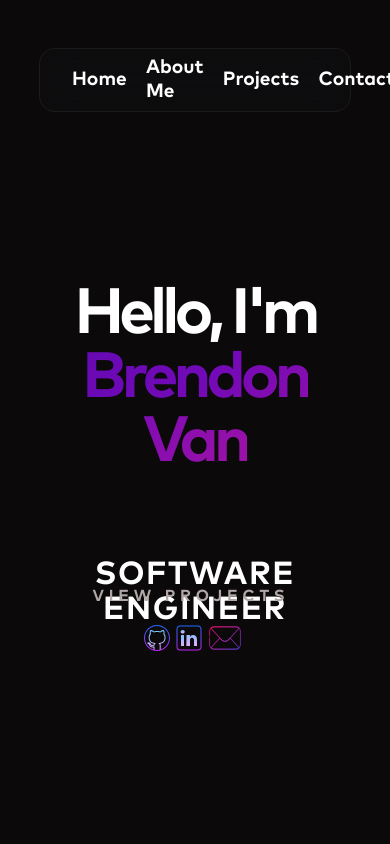
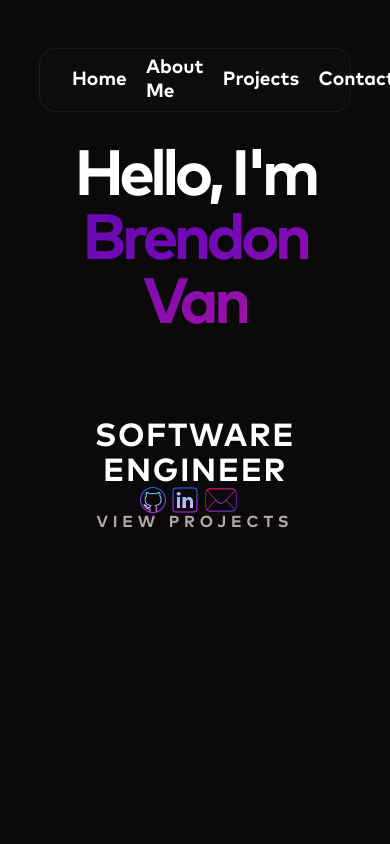
Before and after one commit to brendonvan/Portfolio, a React (Create React App) app: page / in a window 390 px wide. Shown: the top 844 px of the page. Built offline with nearby package versions, Linux system fonts and the light colour scheme; the HTML template or start-up script is replaced by a standard one.

Commit message:
made contact logic reusable

```diff
--- a/src/App.css
+++ b/src/App.css
@@ -59,120 +59,3 @@ h1, h2, h3, h4, h5, h6, p {
   justify-content: center;
   flex-flow: column;
 }
-
-
-.contact {
-  width: 100%;
-  display: flex;
-  justify-content: space-between;
-  margin-top: 4rem;
-  margin-left: -0.5rem;
-  overflow: hidden;
-  position: relative;
-}
-
-.contact__points {
-  display: inline-flex;
-  align-items: center;
-  justify-content: center;
-}
-
-.moved {
-  animation: 1s slide-left forwards;
-}
-
-.email {
-  margin-left: 0.3rem;
-  cursor: pointer;
-
-}
-
-.show-email {
-  margin-left: 0rem;
-  margin-top: -2.15rem;
-  padding: 0.2rem;
-  display: block;
-  cursor: text;
-  position: absolute;
-  animation: 1s appear forwards;
-  border: 1px solid var(--theme-secondary-black);
-  border-radius: 4px;
-}
-
-@keyframes slide-left {
-  to {
-    transform: translateX(-600%);
-  }
-}
-
-@keyframes slide-right {
-  to {
-    transform: translateX(0%);
-  }
-}
-
-@keyframes appear {
-  0% {
-    display: none;
-    transform:translateX(100%);
-  }
-  100% {
-    display: block;
-    transform:translateX(-50%);
-  }
-}
-
-.show-email:hover {
-  color: var(--theme-secondary-dark-white);
-}
-
-.hide-email {
-  animation: 1s slide-right forwards;
-  display: none;
-}
-
-.show-hint {
-  color: var(--theme-hint-black);
-  display: flex;
-  align-self: flex-end;
-}
-
-.hide-hint {
-  color: transparent;
-}
-
-@media (max-width: 480px) {
-  .contact {
-    width: 100%;
-    display: flex;
-    align-items: center;
-    justify-content: space-between;
-    flex-flow: column;
-    margin-top: -4rem;
-    margin-left: -0.5rem;
-    overflow: hidden;
-    position: relative;
-  }
-  .contact-landing {
-    display: none;
-  }
-
-  @keyframes slide-left {
-    to {
-      transform: translateX(-300%);
-    }
-  }
-  @keyframes appear {
-    0% {
-      display: none;
-      transform:translateX(100%);
-    }
-    100% {
-      display: block;
-      transform:translateX(5%);
-    }
-  }
-  .contact__points {
-    margin-top: 1rem;
-  }
-}
--- /dev/null
+++ b/src/components/Contact/Contact.css
@@ -0,0 +1,118 @@
+.contact {
+    width: 100%;
+    display: flex;
+    justify-content: space-between;
+    position: relative;
+    overflow: hidden;
+}
+
+.contact__points {
+    display: inline-flex;
+    align-items: center;
+    justify-content: center;
+}
+
+.moved {
+    animation: 1s slide-left forwards;
+}
+
+.email {
+    margin-left: 0.3rem;
+    cursor: pointer;
+
+}
+
+.show-email {
+    margin-left: 0rem;
+    margin-top: -2.15rem;
+    padding: 0.2rem;
+    display: block;
+    cursor: text;
+    position: absolute;
+    animation: 1s appear forwards;
+    border: 1px solid var(--theme-secondary-black);
+    border-radius: 4px;
+}
+
+@keyframes slide-left {
+    to {
+        transform: translateX(-600%);
+    }
+}
+
+@keyframes slide-right {
+    to {
+        transform: translateX(0%);
+    }
+}
+
+@keyframes appear {
+    0% {
+        display: none;
+        transform: translateX(100%);
+    }
+
+    100% {
+        display: block;
+        transform: translateX(-50%);
+    }
+}
+
+.show-email:hover {
+    color: var(--theme-secondary-dark-white);
+}
+
+.hide-email {
+    animation: 1s slide-right forwards;
+    display: none;
+}
+
+.show-hint {
+    color: var(--theme-hint-black);
+    display: flex;
+    align-self: flex-end;
+}
+
+.hide-hint {
+    color: transparent;
+}
+
+@media (max-width: 480px) {
+    .contact {
+        width: 100%;
+        display: flex;
+        align-items: center;
+        justify-content: space-between;
+        flex-flow: column;
+        margin-top: -4rem;
+        margin-left: -0.5rem;
+        overflow: hidden;
+        position: relative;
+    }
+
+    .contact-landing {
+        display: none;
+    }
+
+    @keyframes slide-left {
+        to {
+            transform: translateX(-300%);
+        }
+    }
+
+    @keyframes appear {
+        0% {
+            display: none;
+            transform: translateX(100%);
+        }
+
+        100% {
+            display: block;
+            transform: translateX(5%);
+        }
+    }
+
+    .contact__points {
+        margin-top: 1rem;
+    }
+}
--- /dev/null
+++ b/src/components/Contact/Contact.jsx
@@ -0,0 +1,27 @@
+import './Contact.css';
+import { useState } from 'react';
+
+const Contact = () => {
+    let [showEmail, setShowEmail] = useState(false);
+    const toggleEmail = () => {
+        if (!showEmail) {
+            navigator.clipboard.writeText('brendon@van.digital');
+            setShowEmail(true);
+        } else {
+            setShowEmail(false);
+        }
+    }
+    return (
+        <div className='contact'>
+            <div className='contact__info'>
+                <span className={ showEmail ? 'contact__points moved' : 'contact__points' }><a href='https://github.com/brendonvan/' target="_blank" rel="noopener noreferrer"><img src="./icons/github.svg" alt="github" /></a> </span>
+                <span className={ showEmail ? 'contact__points moved' : 'contact__points' }><a href='https://www.linkedin.com/in/brendon-van/' target="_blank" rel="noopener noreferrer"><img src="./icons/linkedin.svg" alt="linkedin" /></a> </span>
+                <span className={ showEmail ? 'contact__points email moved' : 'contact__points email' }><img onClick={ () => { toggleEmail() } } src="./icons/email.svg" alt="email" /> </span>
+                <p><span className={ showEmail ? 'show-email' : 'hide-email' }>brendon@van.digital</span></p>
+            </div>
+            <div className={ showEmail ? 'show-hint' : 'hide-hint' }>---{'>'} Email copied to clipboard! {'<'}---</div>
+        </div>
+    );
+}
+
+export default Contact;
--- a/src/components/Footer/Footer.jsx
+++ b/src/components/Footer/Footer.jsx
@@ -1,30 +1,15 @@
 import './Footer.css';
-import { useState, useEffect } from 'react';
+import Contact from '../Contact/Contact';
+import { useState } from 'react';
 
 const Footer = () => {
-    let [showEmail, setShowEmail] = useState(false);
-    const toggleEmail =() => {
-        if (!showEmail) {
-            navigator.clipboard.writeText('brendon@van.digital');
-            setShowEmail(true);
-        } else {
-            setShowEmail(false);
-        }
-    }
 
     return (
         <footer id='contact'>
             <div className='contact__me'>
                 <h4>Contact Me</h4>
                 <p>Have an exciting project you need help with?<br></br> Send me an email or contact me via instant message!</p>
-                <div className='contact__info'>
-                    <div>
-                        <span className={ showEmail ? 'contact__points moved' : 'contact__points' }><a href='https://github.com/brendonvan/' target="_blank" rel="noopener noreferrer"><img src="./icons/github.svg" alt="github" /></a> </span>
-                        <span className={ showEmail ? 'contact__points moved' : 'contact__points' }><a href='https://www.linkedin.com/in/brendon-van/' target="_blank" rel="noopener noreferrer"><img src="./icons/linkedin.svg" alt="linkedin" /></a> </span>
-                        <span className={ showEmail ? 'contact__points email moved' : 'contact__points email' }><img onClick={ () => { toggleEmail() } } src="./icons/email.svg" alt="email" /> </span>
-                        <h4><span className={ showEmail ? 'show-email' : 'hide-email' }>brendon@van.digital</span></h4>
-                    </div>
-                </div>
+                <Contact/>
             </div>
             <div className='testimonials'>
                 <div className='testimonial__image'>
--- a/src/components/Hero/Hero.css
+++ b/src/components/Hero/Hero.css
@@ -1,45 +1,33 @@
-
 /* Hero Section */
 
 #hero {
-    font-family: Mark Pro Bold, sans-serif;
     width: 80%;
     height: 50em;
-    margin-top: 8rem;
+    font-family: "Mark Pro Bold", sans-serif;
+    text-align: center;
     display: flex;
     align-items: center;
     justify-content: center;
     flex-flow: column;
-    text-align: center;
 }
 
 .hero__slider {
-    position: relative;
     width: 100%;
     height: 6rem;
+    position: relative;
     font-size: 1em;
     overflow: hidden;
 }
 
 .hero__slider div {
     height: 5.5rem;
+    margin-bottom: 6rem;
     color: #fff;
-    margin-bottom: 6rem;
     text-align: center;
 }
 
 .hero__slider-text1 {
     animation: slide 5s linear infinite;
-  }
-
-  @keyframes slide {
-    0% {margin-top: -37.5rem;}
-    5% {margin-top: -22.75rem;}
-    33% {margin-top: -22.75rem;}
-    38% {margin-top: -11.25rem;}
-    66% {margin-top: -11.25rem;}
-    71% {margin-top: 0.25rem;}
-    100% {margin-top: 0.25rem;}
 }
 
 .hero__greeting {
@@ -48,7 +36,26 @@
 
 .hero__name {
     font-size: 2em;
-    background: linear-gradient(-45deg, var(--theme-light-pink), var(--theme-dark-pink), var(--theme-light-purple), var(--theme-secondary-light-purple), var(--theme-dark-purple), var(--theme-secondary-dark-purple), var(--theme-dark-blue), var(--theme-secondary-dark-blue), var(--theme-light-blue), var(--theme-secondary-light-blue), var(--theme-light-blue), var(--theme-secondary-dark-blue), var(--theme-dark-blue), var(--theme-secondary-dark-purple), var(--theme-dark-purple), var(--theme-secondary-light-purple), var(--theme-light-purple), var(--theme-dark-pink), var(--theme-light-pink));
+    background: linear-gradient(-45deg,
+            var(--theme-light-pink),
+            var(--theme-dark-pink),
+            var(--theme-light-purple),
+            var(--theme-secondary-light-purple),
+            var(--theme-dark-purple),
+            var(--theme-secondary-dark-purple),
+            var(--theme-dark-blue),
+            var(--theme-secondary-dark-blue),
+            var(--theme-light-blue),
+            var(--theme-secondary-light-blue),
+            var(--theme-light-blue),
+            var(--theme-secondary-dark-blue),
+            var(--theme-dark-blue),
+            var(--theme-secondary-dark-purple),
+            var(--theme-dark-purple),
+            var(--theme-secondary-light-purple),
+            var(--theme-light-purple),
+            var(--theme-dark-pink),
+            var(--theme-light-pink));
     background-size: 2000%;
     -webkit-text-fill-color: transparent;
     -webkit-background-clip: text;
@@ -56,7 +63,18 @@
 }
 
 #header-deadlines {
-    background: linear-gradient(-45deg, var(--theme-dark-red), var(--theme-dark-red), var(--theme-dark-red), var(--theme-secondary-dark-red), var(--theme-light-red), var(--theme-secondary-light-red), var(--theme-light-red), var(--theme-secondary-dark-red), var(--theme-dark-red), var(--theme-dark-red), var(--theme-dark-red));
+    background: linear-gradient(-45deg,
+            var(--theme-dark-red),
+            var(--theme-dark-red),
+            var(--theme-dark-red),
+            var(--theme-secondary-dark-red),
+            var(--theme-light-red),
+            var(--theme-secondary-light-red),
+            var(--theme-light-red),
+            var(--theme-secondary-dark-red),
+            var(--theme-dark-red),
+            var(--theme-dark-red),
+            var(--theme-dark-red));
     background-size: 2000%;
     -webkit-text-fill-color: transparent;
     -webkit-background-clip: text;
@@ -64,22 +82,31 @@
 }
 
 #header-challenging {
-    background: linear-gradient(-45deg, var(--theme-light-pink), var(--theme-dark-pink), var(--theme-light-purple), var(--theme-secondary-light-purple), var(--theme-dark-purple), var(--theme-secondary-dark-purple), var(--theme-dark-blue), var(--theme-secondary-dark-blue), var(--theme-light-blue), var(--theme-secondary-light-blue), var(--theme-light-blue), var(--theme-secondary-dark-blue), var(--theme-dark-blue), var(--theme-secondary-dark-purple), var(--theme-dark-purple), var(--theme-secondary-light-purple), var(--theme-light-purple), var(--theme-dark-pink), var(--theme-light-pink));
+    background: linear-gradient(-45deg,
+            var(--theme-light-pink),
+            var(--theme-dark-pink),
+            var(--theme-light-purple),
+            var(--theme-secondary-light-purple),
+            var(--theme-dark-purple),
+            var(--theme-secondary-dark-purple),
+            var(--theme-dark-blue),
+            var(--theme-secondary-dark-blue),
+            var(--theme-light-blue),
+            var(--theme-secondary-light-blue),
+            var(--theme-light-blue),
+            var(--theme-secondary-dark-blue),
+            var(--theme-dark-blue),
+            var(--theme-secondary-dark-purple),
+            var(--theme-dark-purple),
+            var(--theme-secondary-light-purple),
+            var(--theme-light-purple),
+            var(--theme-dark-pink),
+            var(--theme-light-pink));
     background-size: 2000%;
     -webkit-text-fill-color: transparent;
     -webkit-background-clip: text;
     animation: animate 7s linear infinite;
 }
-
-  @keyframes animate {
-    0% {
-      background-position: 0%;
-    }
-    100% {
-      background-position: 100%;
-    }
-  }
-
 
 .hero__title {
     font-size: 4rem;
@@ -88,27 +115,71 @@
     margin-bottom: 2rem;
 }
 
-  .contact__CTA {
+.project__CTA {
     color: var(--theme-dark-white);
     letter-spacing: 0.3rem;
     text-decoration: none;
+}
+
+@keyframes slide {
+    0% {
+        margin-top: -37.5rem;
+    }
+
+    5% {
+        margin-top: -22.75rem;
+    }
+
+    33% {
+        margin-top: -22.75rem;
+    }
+
+    38% {
+        margin-top: -11.25rem;
+    }
+
+    66% {
+        margin-top: -11.25rem;
+    }
+
+    71% {
+        margin-top: 0.25rem;
+    }
+
+    100% {
+        margin-top: 0.25rem;
+    }
+}
+
+@keyframes animate {
+    0% {
+        background-position: 0%;
+    }
+
+    100% {
+        background-position: 100%;
+    }
 }
 
 @media (max-width: 480px) {
     #hero {
         height: 30em;
     }
+
     .hero__title {
         margin-bottom: 0rem;
 
         line-height: 4rem;
     }
+
     .hero__greeting {
         font-size: 1em;
     }
+
     .hero__name {
         font-size: 1em;
     }
+
     .hero__slider {
         margin-top: 5rem;
         font-size: 0.5em;
--- a/src/components/Hero/Hero.jsx
+++ b/src/components/Hero/Hero.jsx
@@ -1,16 +1,7 @@
 import './Hero.css';
-import { useState } from 'react';
+import Contact from '../Contact/Contact';
 
 const Hero = () => {
-    let [showEmail, setShowEmail] = useState(false);
-    const toggleEmail = () => {
-        if (!showEmail) {
-            navigator.clipboard.writeText('brendon@van.digital');
-            setShowEmail(true);
-        } else {
-            setShowEmail(false);
-        }
-    }
 
     return (
         <section id='hero'>
@@ -23,16 +14,10 @@ const Hero = () => {
               <div className='hero__slider-text3'>SOFTWARE ENGINEER</div>
             </div>
           </h1>
-          <div className='contact'>
-            <a className='contact__CTA' href='#projects'>VIEW PROJECTS</a>
-            <div className='contact__info'>
-              <span className={ showEmail ? 'contact__points moved' : 'contact__points' }><a href='https://github.com/brendonvan/' target="_blank" rel="noopener noreferrer"><img src="./icons/github.svg" alt="github" /></a> </span>
-              <span className={ showEmail ? 'contact__points moved' : 'contact__points' }><a href='https://www.linkedin.com/in/brendon-van/' target="_blank" rel="noopener noreferrer"><img src="./icons/linkedin.svg" alt="linkedin" /></a> </span>
-              <span className={ showEmail ? 'contact__points email moved' : 'contact__points email' }><img onClick={ () => { toggleEmail() } } src="./icons/email.svg" alt="email" /> </span>
-              <p><span className={ showEmail ? 'show-email' : 'hide-email' }>brendon@van.digital</span></p>
-            </div>
+          <div className='hero__banner'>
+            <a className='project__CTA' href='#projects'>VIEW PROJECTS</a>
+            <Contact/>
           </div>
-          <div className={ showEmail ? 'show-hint' : 'hide-hint' }>---{'>'} Email copied to clipboard! {'<'}---</div>
         </section>
     )
 }
```
Lines whose indentation alone changed are shown as unchanged.
